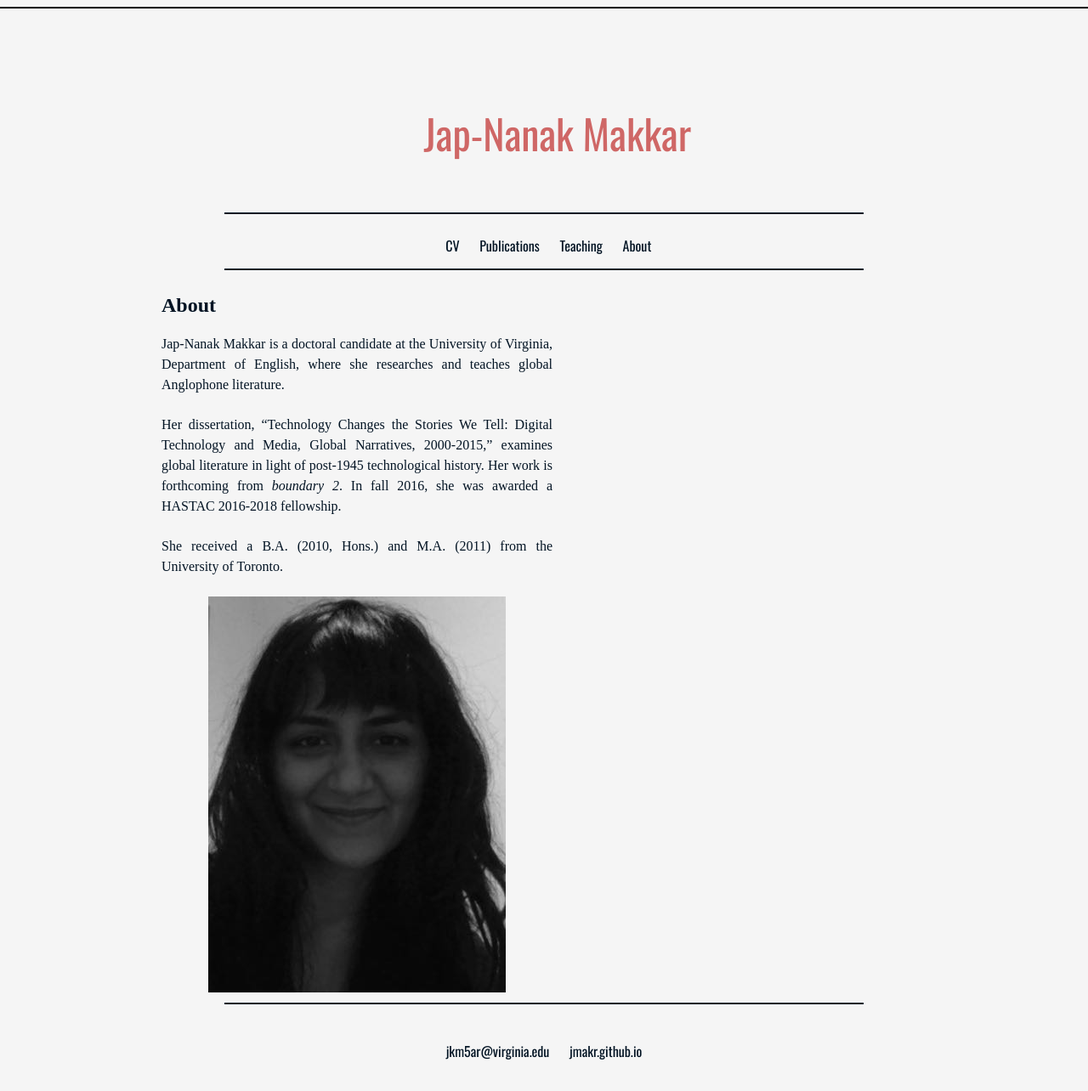
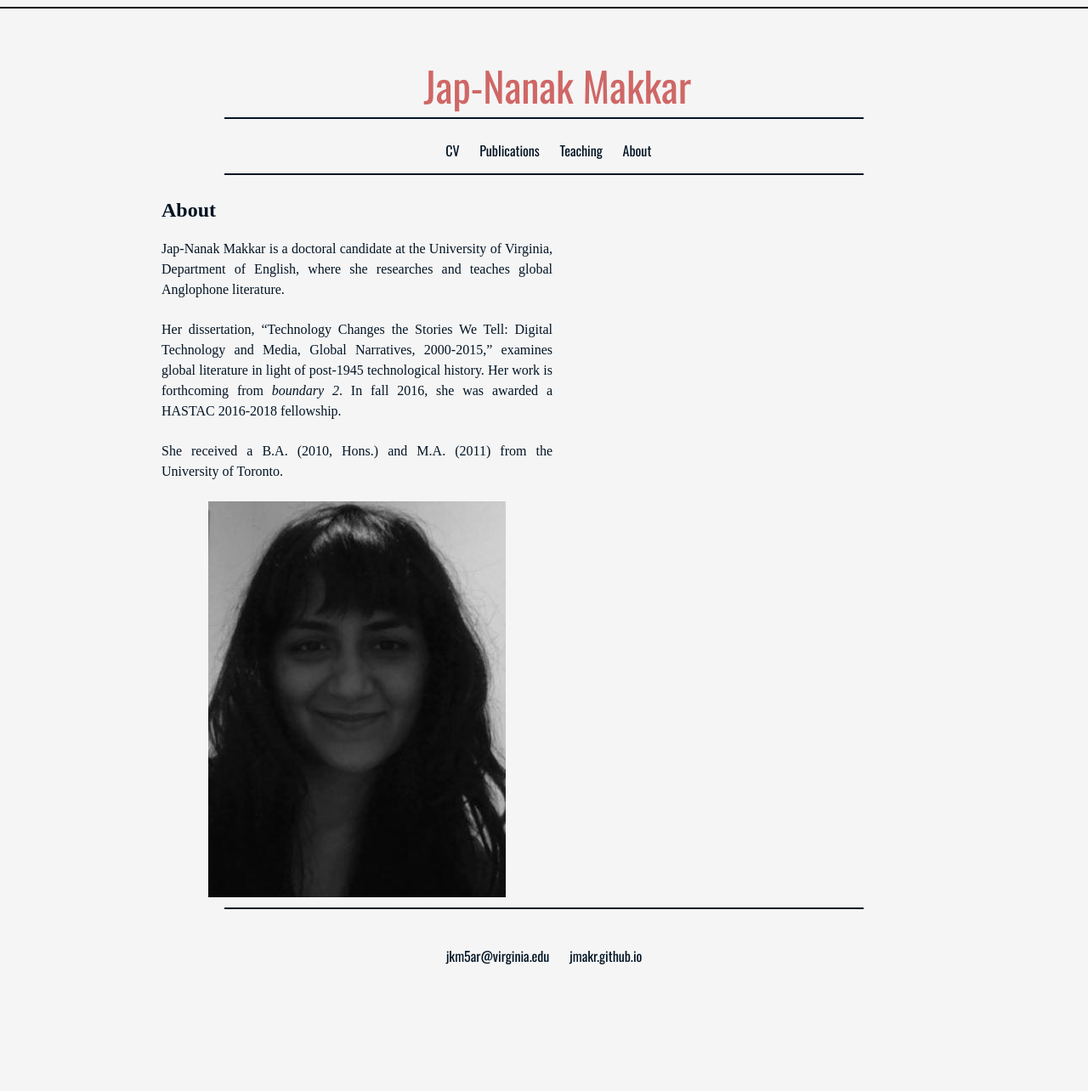
Before and after one commit to jmakr/jmakr.github.io, a Jekyll site: the page built from index.html, in a window 1280 px wide. Shown: the whole page at 85% size. Built offline with Jekyll 4.4.1, drawn with Linux system fonts in a browser that asks for light colours; some web fonts are replaced; after the commit the page ends 1172 px from its top, so only the background shows below that.

Commit message:
Update default.html

```diff
--- a/_layouts/default.html
+++ b/_layouts/default.html
@@ -20,9 +20,9 @@
 
 		</head>
 		<div class="container_12 clearfix"><!-- 12 grid creator -->
-	        <div id="header2" class="grid_12"><!-- 12 grid for header2 -->
+	        <div id="header" class="grid_12"><!-- 12 grid for header2 -->
 
-		<header>
+		<div class="header2">
 
 			 <div class="h1logocontainer">
 			 <div class="h1logohelper">
@@ -31,7 +31,7 @@
 
     			</div>
 			</div>
-		</header>
+		</div>
 			<div class="hr2helper">
 				<div class="hr2">
 					<hr style="height:2px;border-width:0;color:#031424;background-color:#031424;">
@@ -58,7 +58,7 @@
 
 				</div>
 
-		</div><!--  header2 -->
+		</div><!--  header -->
 		<div id="body" class="grid_12"> <!--  body 12 grid -->
 
 
```
